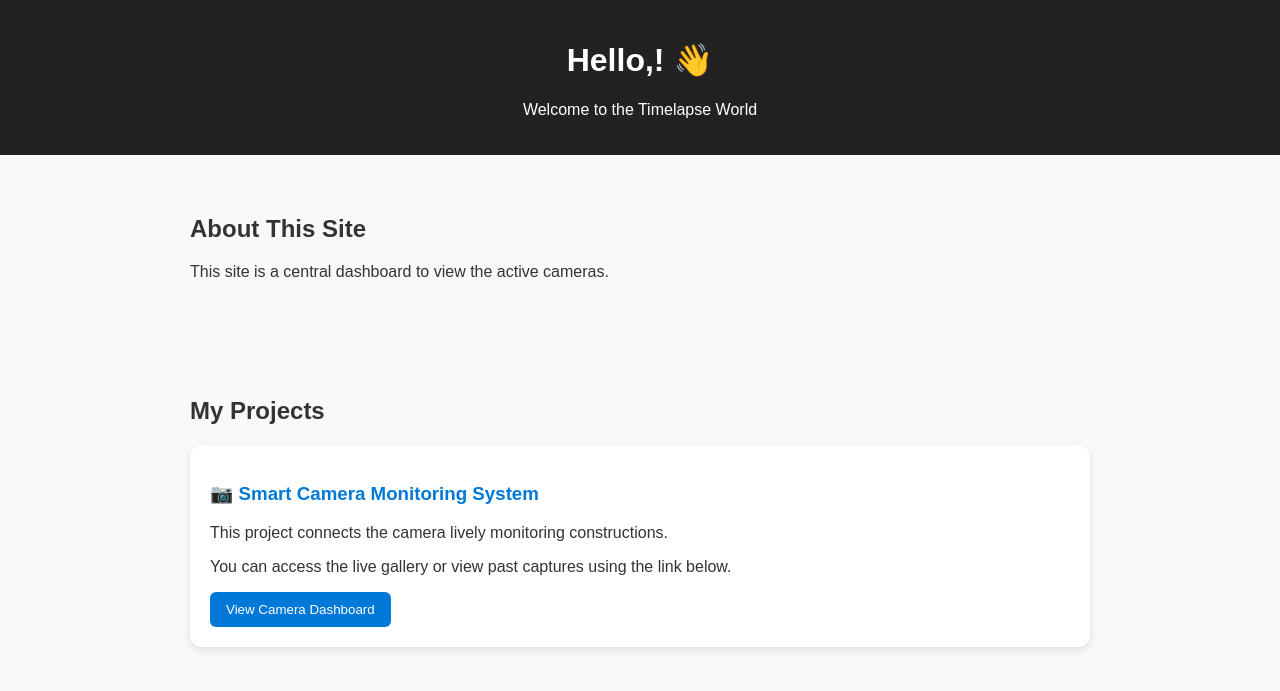
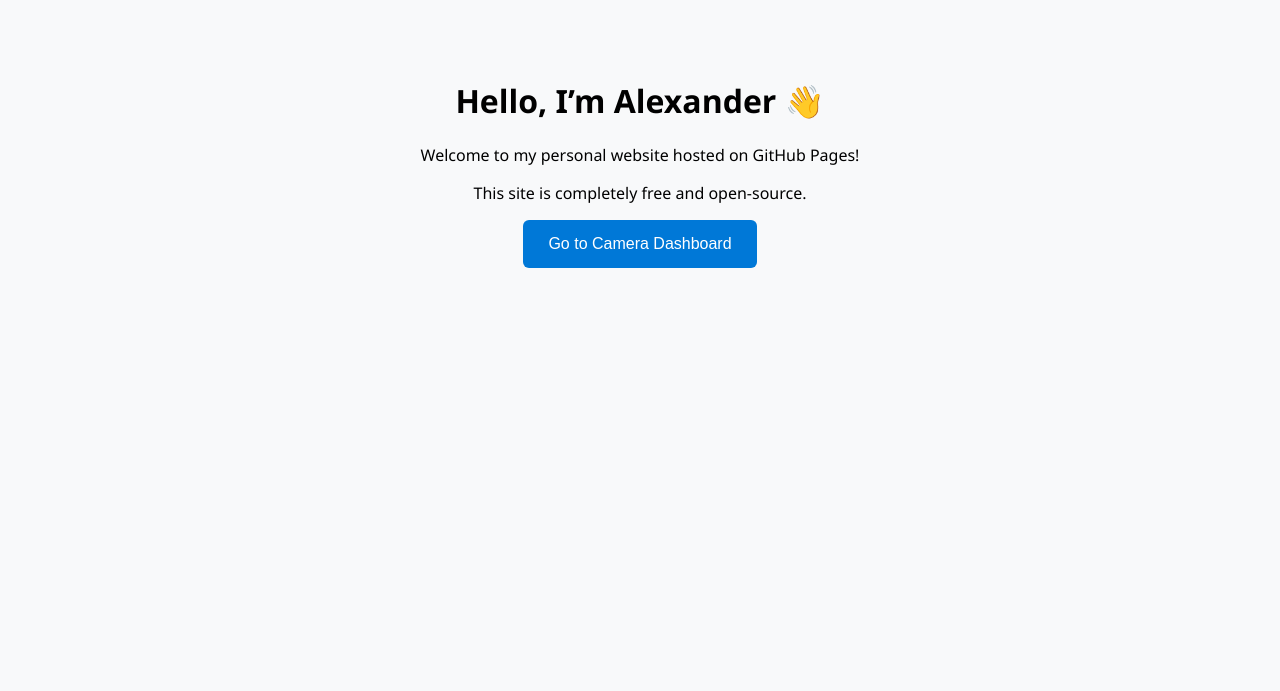
Before and after one commit to alsdrblks/timelapse.github.io, a plain HTML site: page index.html in a window 1280 px wide. Drawn offline with Linux system fonts and the light colour scheme.

Commit message:
Update index.html

```diff
--- a/index.html
+++ b/index.html
@@ -1,74 +1,19 @@
 <!DOCTYPE html>
 <html lang="en">
 <head>
-  <meta charset="UTF-8" />
-  <meta name="viewport" content="width=device-width, initial-scale=1.0" />
-  <title>Alexander's Projects</title>
-  <style>
-    body {
-      font-family: Arial, sans-serif;
-      margin: 0;
-      padding: 0;
-      background: #f8f9fa;
-      color: #333;
-    }
-    header {
-      background: #222;
-      color: white;
-      text-align: center;
-      padding: 20px 0;
-    }
-    section {
-      padding: 40px;
-      max-width: 900px;
-      margin: auto;
-    }
-    .project-card {
-      background: white;
-      border-radius: 12px;
-      padding: 20px;
-      margin-top: 20px;
-      box-shadow: 0 4px 10px rgba(0,0,0,0.1);
-    }
-    .project-card h3 {
-      color: #0078d7;
-    }
-    .project-card button {
-      background: #0078d7;
-      color: white;
-      border: none;
-      border-radius: 6px;
-      padding: 10px 16px;
-      cursor: pointer;
-      transition: 0.3s;
-    }
-    .project-card button:hover {
-      background: #005fa3;
-    }
-  </style>
+<meta charset="UTF-8">
+<meta name="viewport" content="width=device-width, initial-scale=1.0">
+<title>Alexander's Camera Website</title>
+<style>
+  body { font-family: "Segoe UI", sans-serif; text-align:center; padding:50px; background:#f8f9fa;}
+  button { padding:15px 25px; font-size:16px; border:none; border-radius:6px; background:#0078d7; color:white; cursor:pointer;}
+  button:hover{ background:#005fa3; }
+</style>
 </head>
 <body>
-
-  <header>
-    <h1>Hello,! 👋</h1>
-    <p>Welcome to the Timelapse World </p>
-  </header>
-
-  <section id="about">
-    <h2>About This Site</h2>
-    <p>This site is a central dashboard to view the active cameras.</p>
-  </section>
-
-  <section id="projects">
-    <h2>My Projects</h2>
-
-    <div class="project-card">
-      <h3>📷 Smart Camera Monitoring System</h3>
-      <p>This project connects the camera lively monitoring constructions.</p>
-      <p>You can access the live gallery or view past captures using the link below.</p>
-      <button onclick="window.location.href='dashboard.html'">View Camera Dashboard</button>
-    </div>
-  </section>
-
+  <h1>Hello, I’m Alexander 👋</h1>
+  <p>Welcome to my personal website hosted on GitHub Pages!</p>
+  <p>This site is completely free and open-source.</p>
+  <button onclick="window.location.href='dashboard.html'">Go to Camera Dashboard</button>
 </body>
 </html>
```
